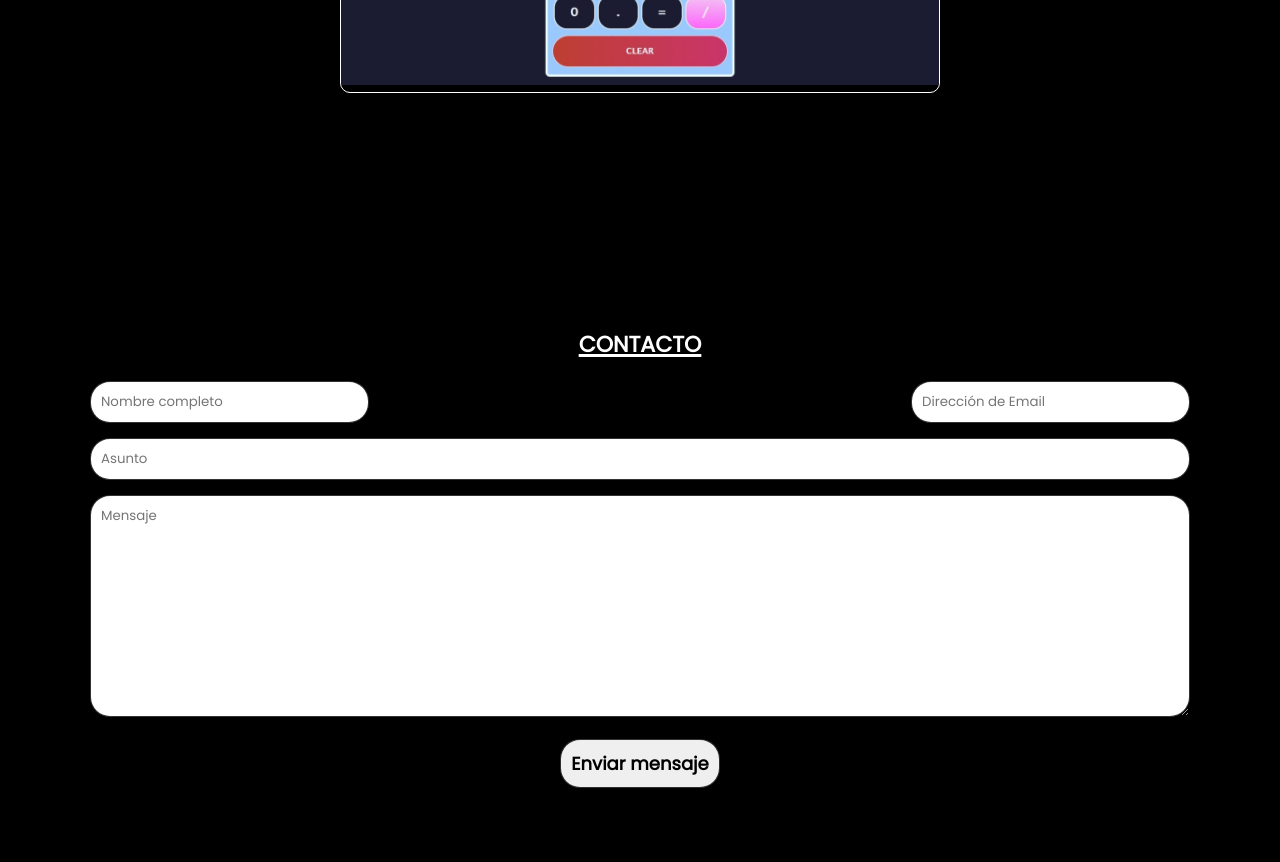
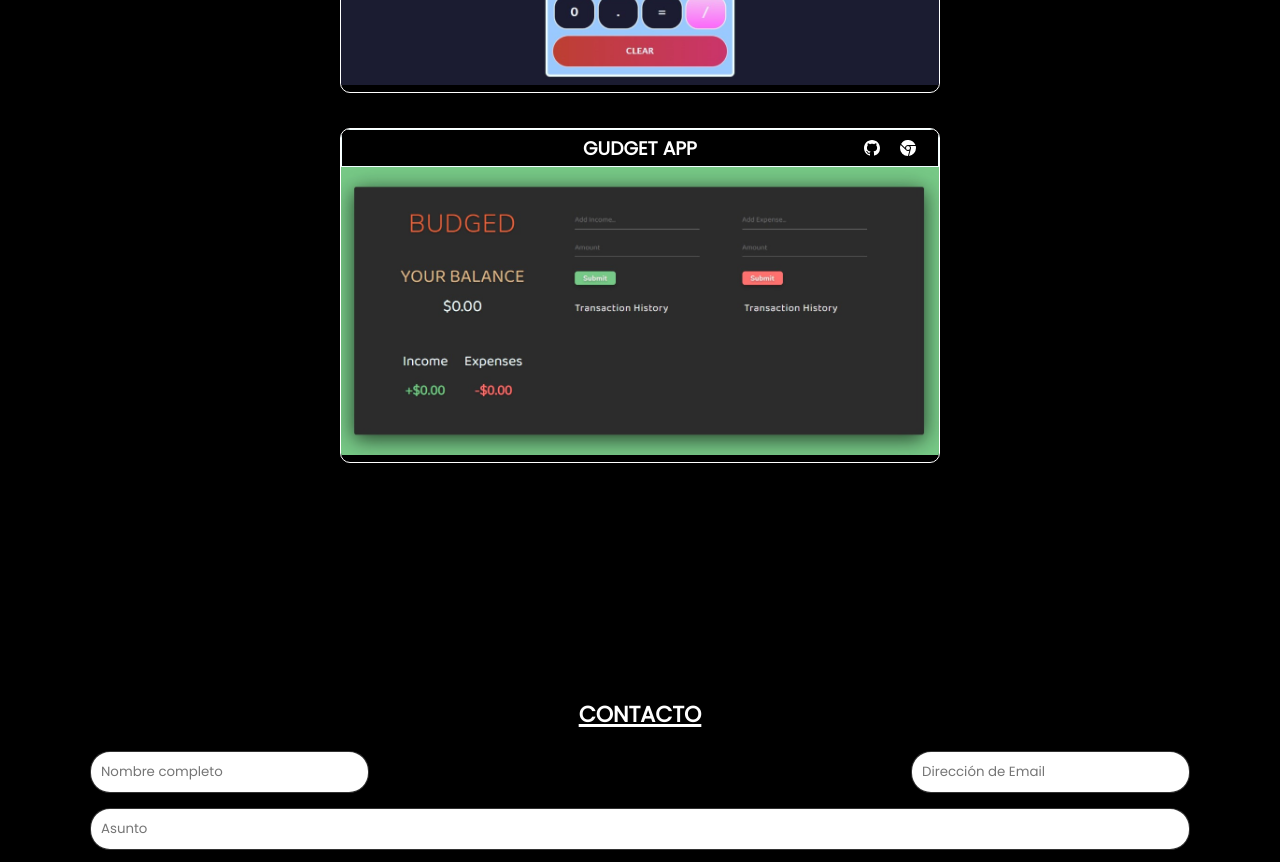
Before and after one commit to EstebanLuu/Portafolio, a website: page Index.html in a window 1280 px wide. Shown: the part 4340-5202 px from the top of the page. Drawn offline with Linux system fonts and the light colour scheme.

Commit message:
Portafolio actualizado

```diff
--- a/Index.html
+++ b/Index.html
@@ -10,7 +10,7 @@
     <link rel="stylesheet" href="style.css" />
     <link rel="preconnect" href="https://fonts.googleapis.com" />
     <link rel="preconnect" href="https://fonts.gstatic.com" crossorigin />
-    <!-- <link rel="stylesheet" href="/particulas/plugins/particles/css/style.css" /> -->
+    <link rel="icon" href="ImgPor/icono.ico">
     <link
       href="https://fonts.googleapis.com/css2?family=Inconsolata:wght@300&family=Mukta:wght@200&family=Oswald:wght@300;400;500;600&family=Poppins:wght@200;300;400&display=swap"
       rel="stylesheet"
@@ -414,6 +414,33 @@
           <img
              src="ImgPor/Proyectos/calculadora.jpeg" alt="To Do List"/>
         </div>
+        <div class="proyecto">
+          <div class="tituloPro">
+            <h3>Gudget App</h3>
+
+            <a href="https://github.com/EstebanLuu/budget-app" target="_blank"
+            ><svg
+              xmlns="http://www.w3.org/2000/svg"
+              width="16"
+              height="16"
+              color=" white"
+              fill="currentColor"
+              class="bi bi-github"
+              viewBox="0 0 16 16"
+            >
+              <path
+                d="M8 0C3.58 0 0 3.58 0 8c0 3.54 2.29 6.53 5.47 7.59.4.07.55-.17.55-.38 0-.19-.01-.82-.01-1.49-2.01.37-2.53-.49-2.69-.94-.09-.23-.48-.94-.82-1.13-.28-.15-.68-.52-.01-.53.63-.01 1.08.58 1.23.82.72 1.21 1.87.87 2.33.66.07-.52.28-.87.51-1.07-1.78-.2-3.64-.89-3.64-3.95 0-.87.31-1.59.82-2.15-.08-.2-.36-1.02.08-2.12 0 0 .67-.21 2.2.82.64-.18 1.32-.27 2-.27.68 0 1.36.09 2 .27 1.53-1.04 2.2-.82 2.2-.82.44 1.1.16 1.92.08 2.12.51.56.82 1.27.82 2.15 0 3.07-1.87 3.75-3.65 3.95.29.25.54.73.54 1.48 0 1.07-.01 1.93-.01 2.2 0 .21.15.46.55.38A8.012 8.012 0 0 0 16 8c0-4.42-3.58-8-8-8z"
+              /></svg
+          ></a>
+          <a href="https://gudget-app.netlify.app/" target="_blank">
+            <svg xmlns="http://www.w3.org/2000/svg" width="16" color="white" height="16" fill="currentColor" class="bi bi-browser-chrome" viewBox="0 0 16 16">
+              <path fill-rule="evenodd" d="M16 8a8.001 8.001 0 0 1-7.022 7.94l1.902-7.098a2.995 2.995 0 0 0 .05-1.492A2.977 2.977 0 0 0 10.237 6h5.511A8 8 0 0 1 16 8ZM0 8a8 8 0 0 0 7.927 8l1.426-5.321a2.978 2.978 0 0 1-.723.255 2.979 2.979 0 0 1-1.743-.147 2.986 2.986 0 0 1-1.043-.7L.633 4.876A7.975 7.975 0 0 0 0 8Zm5.004-.167L1.108 3.936A8.003 8.003 0 0 1 15.418 5H8.066a2.979 2.979 0 0 0-1.252.243 2.987 2.987 0 0 0-1.81 2.59ZM8 10a2 2 0 1 0 0-4 2 2 0 0 0 0 4Z"/>
+            </svg>
+          </a>
+          </div>
+          <img
+             src="ImgPor/Proyectos/Gudget-app.jpeg" alt="Gudget-App"/>
+        </div>
         </div>
     </section>
 
```
Also changed, not shown: ImgPor/Proyectos/Gudget-app.jpeg (added), ImgPor/icono.ico (added).
